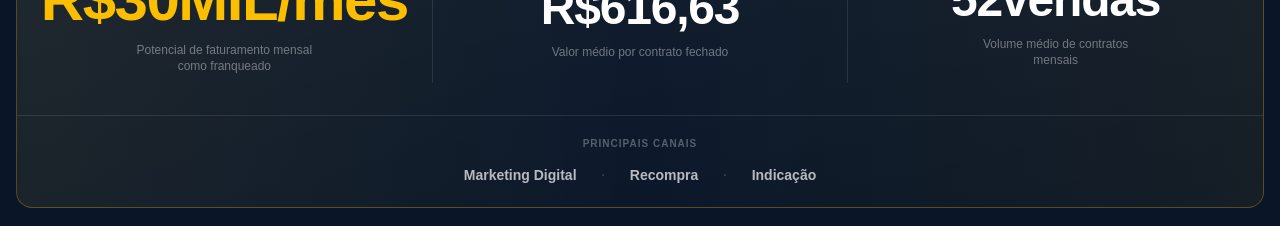
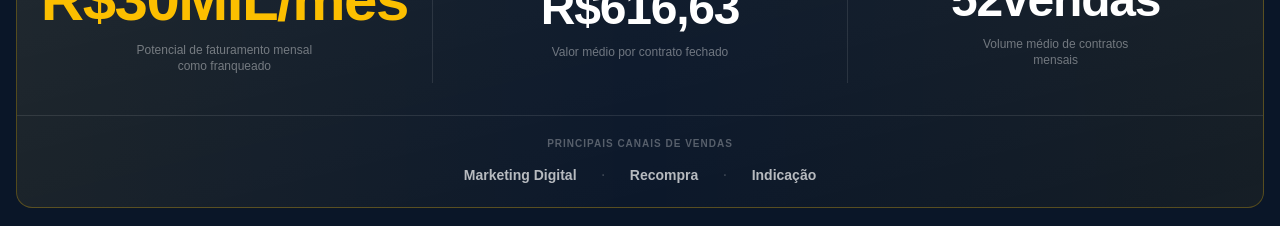
Before and after one commit to MarcelFMartins/lp-help-multas-v2, a React (Vite) app: page / in a window 1280 px wide. Shown: the part 2180-2406 px from the top of the page. Built offline with nearby package versions, Linux system fonts and the light colour scheme.

Commit message:
Update MarketSection.tsx

```diff
--- a/src/components/MarketSection.tsx
+++ b/src/components/MarketSection.tsx
@@ -219,7 +219,7 @@ export default function MarketSection() {
           {/* Canais de vendas — strip dentro do card */}
           <div className="relative z-10 border-t border-white/10 px-8 py-5 flex flex-col items-center gap-3">
             <span className="font-body text-[10px] font-bold uppercase tracking-widest text-white/30">
-              Principais canais
+              Principais Canais de Vendas
             </span>
             <div className="flex flex-row items-center gap-6">
               {[
```
